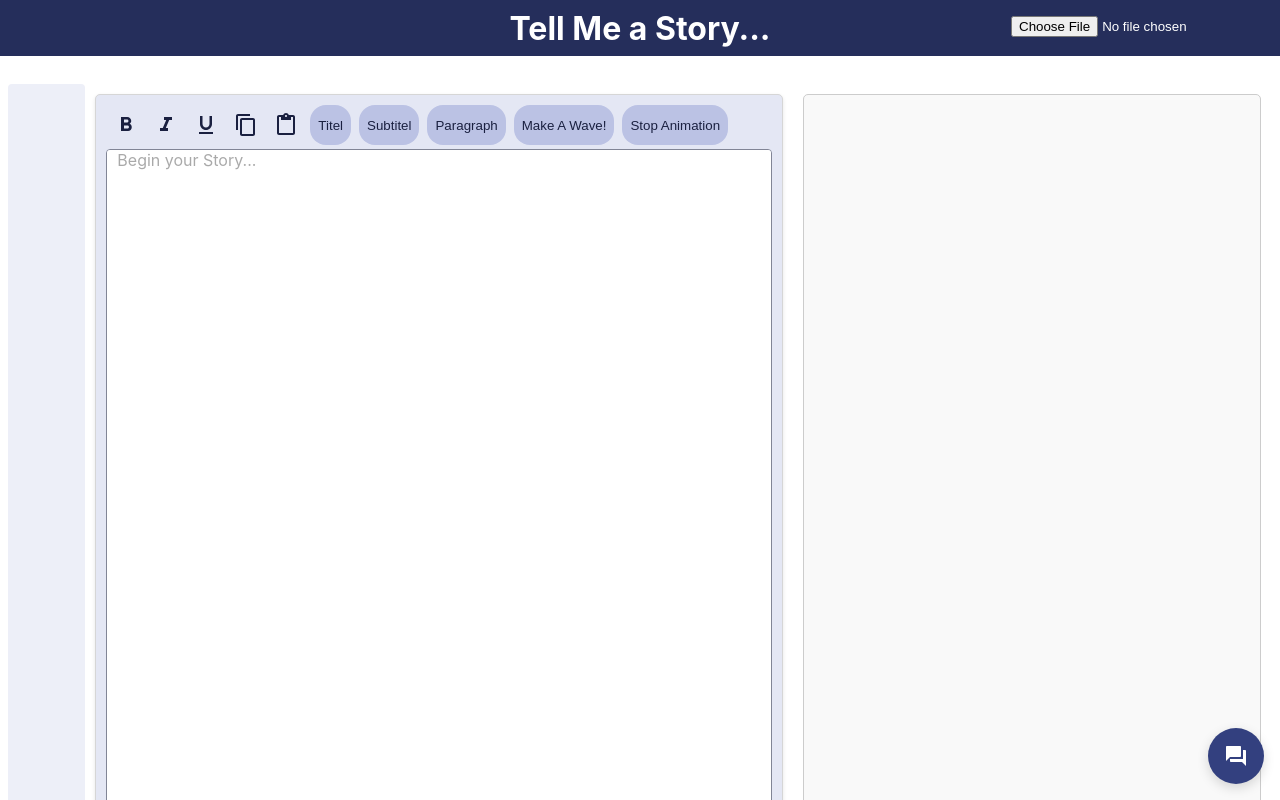
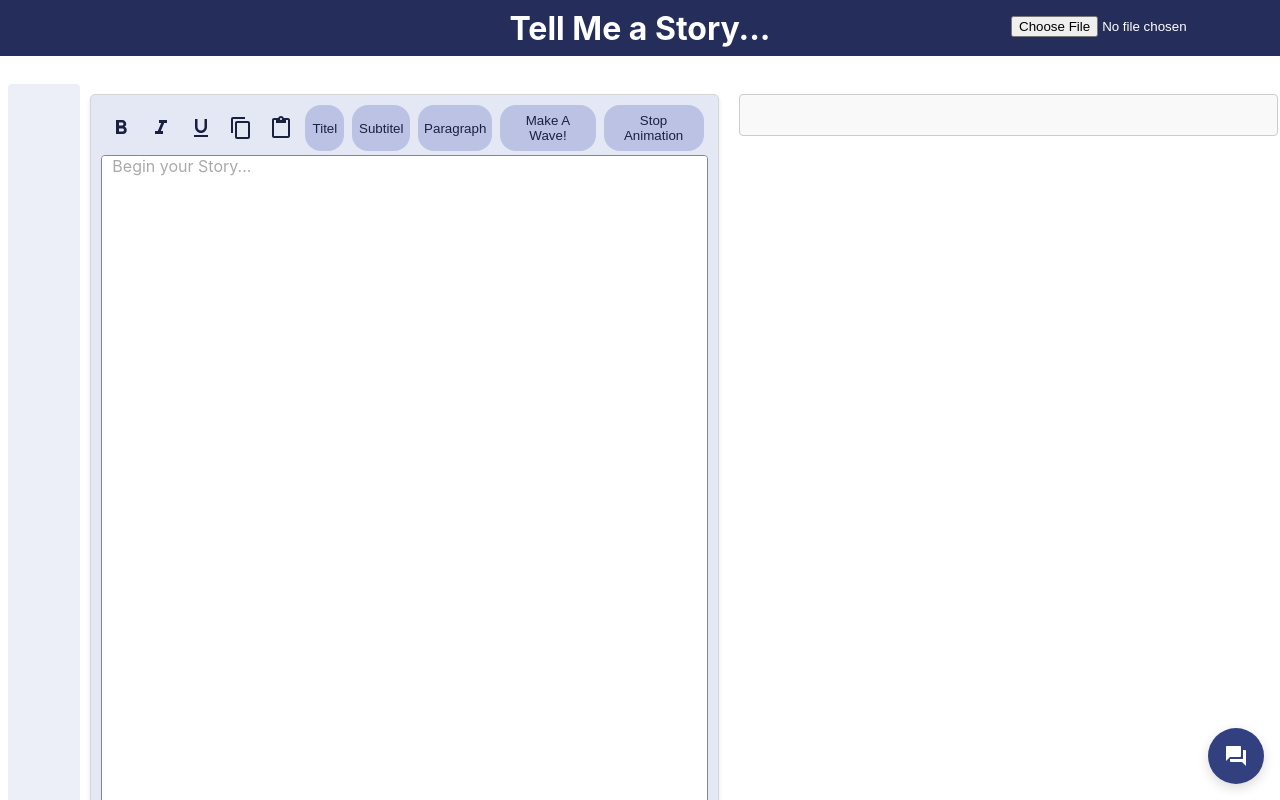
Before and after one commit to EmlMeml/thesis-project, a React (Create React App) app: page / in a window 1280 px wide. Shown: the top 800 px of the page. Built offline with nearby package versions, Linux system fonts and the light colour scheme.

Commit message:
adjustments to textpreview

```diff
--- a/src/App.css
+++ b/src/App.css
@@ -52,17 +52,8 @@
   margin-top: 20px;
 }
 
-#text-preview {
-  width: 95%;
-  height: 865px;
-  border: 1px solid #818596;
-  border-radius: 4px;
-  background-color: #fff;
-  text-align: left;
-}
-
 #animation-container {
-  width: 40%;
+  width: 50%;
   margin: 20px auto;
   padding: 10px;
   font-size: 16px;
--- a/src/custom/TextPreview.tsx
+++ b/src/custom/TextPreview.tsx
@@ -24,11 +24,14 @@ export const TextPreview: React.FC<TextPreviewProps> = ({ content = [] }) => {
     <div id="text-preview" style={{
       whiteSpace: 'pre-wrap',
       wordWrap: 'break-word',
-      padding: '10px',
+      padding: '20px',
       border: '1px solid #ccc',
-      borderRadius: '5px',
+      borderRadius: '4px',
       backgroundColor: '#f9f9f9',
-      minHeight: '200px'
+      width: '95%',
+      maxHeight: '865px',
+      overflowY: 'auto',
+      textAlign: 'left'
     }}>
       {extractText()}
     </div>
```
